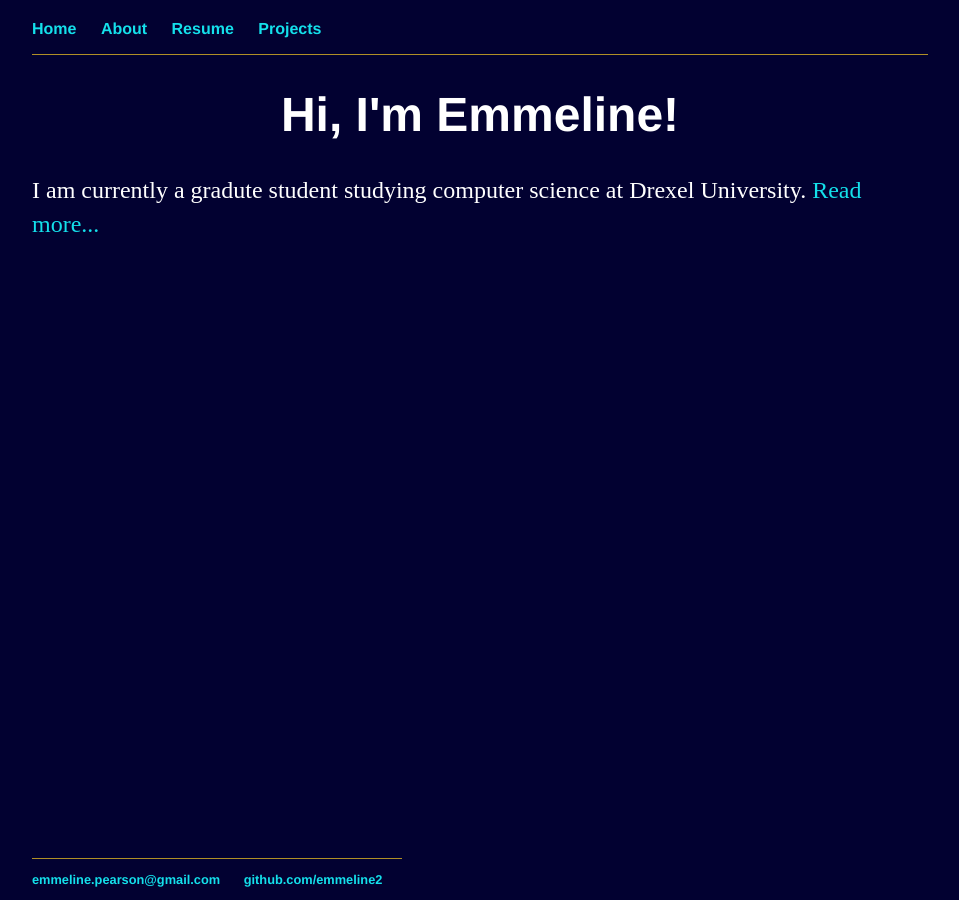
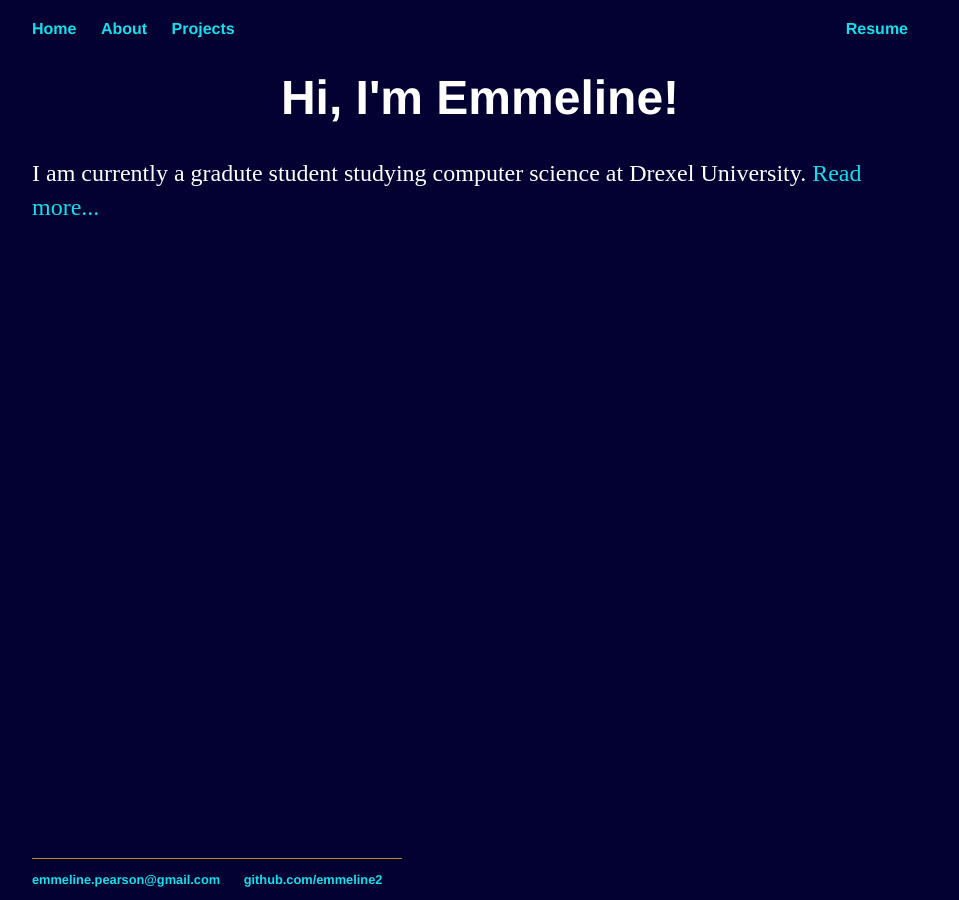
Before and after one commit to emmeline2/emmeline2.github.io, a Jekyll site: the page built from index.html, in a window 1280 px wide. Shown: the whole page, without its empty margins (160-1119 px from the left). Built offline with Jekyll 4.4.1, drawn with Linux system fonts in a browser that asks for light colours.

Commit message:
right nav

```diff
--- a/_layouts/default.html
+++ b/_layouts/default.html
@@ -11,8 +11,8 @@
 					<ul>
 						<li><a href="/">Home</a></li>
 						<li><a href="/about">About</a></li>
-						<li><a href="/resume">Resume</a></li>
 						<li><a href="/projects">Projects</a></li>
+						<li class="topnav-right"><a href="/resume">Resume</a></li>
 					</ul>
 				</nav>
 			</header>
--- a/css/main.css
+++ b/css/main.css
@@ -8,10 +8,11 @@ body {
 header{
     margin-top: 0;
     background-color: #020131;
-    border-bottom: 1px solid #b08f26;
-    top:0;
-    right:10;
 }
+
+.topnav-right {
+    float: right;
+  }
 
 nav ul, footer ul {
     font-family:'Helvetica', 'Arial', 'Sans-Serif';
```
